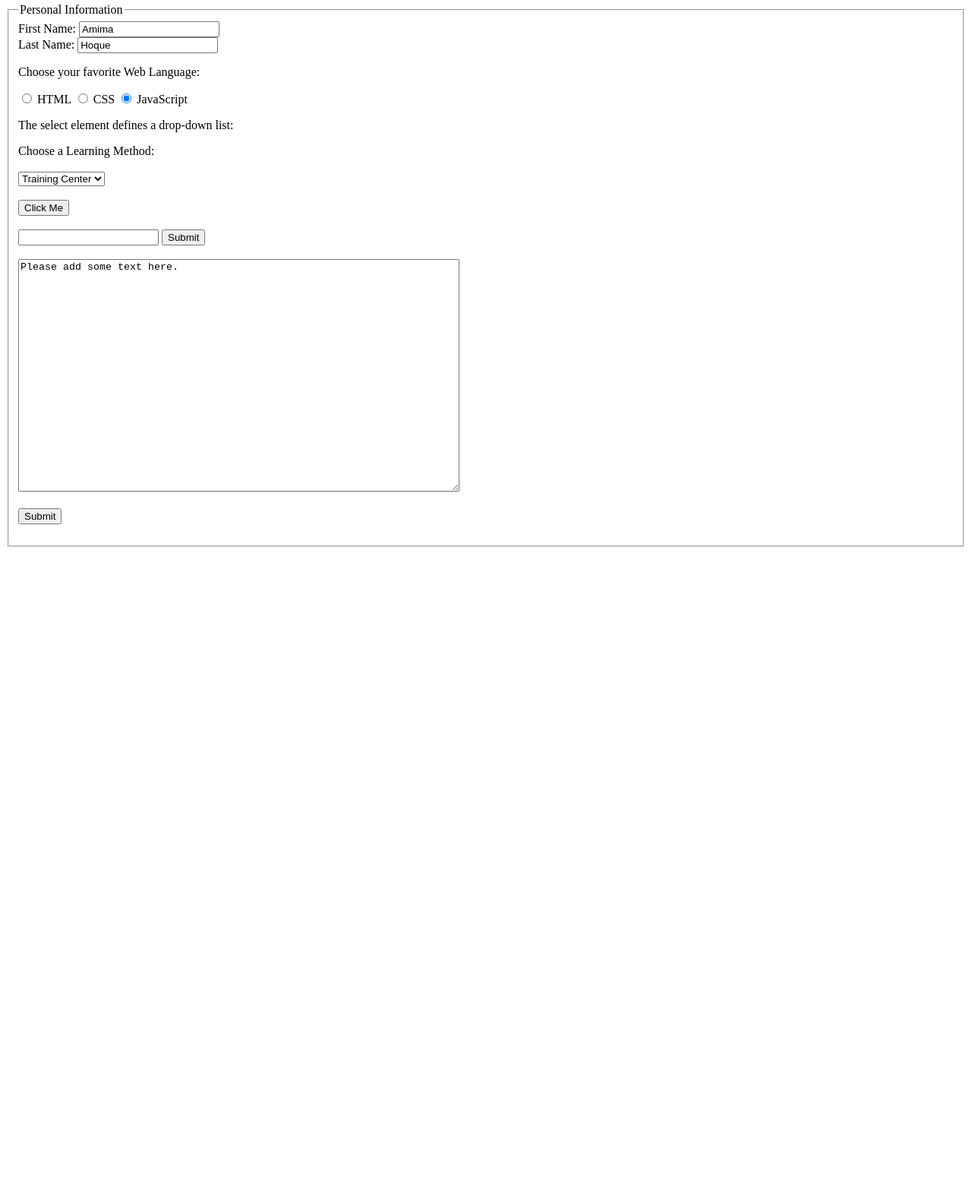
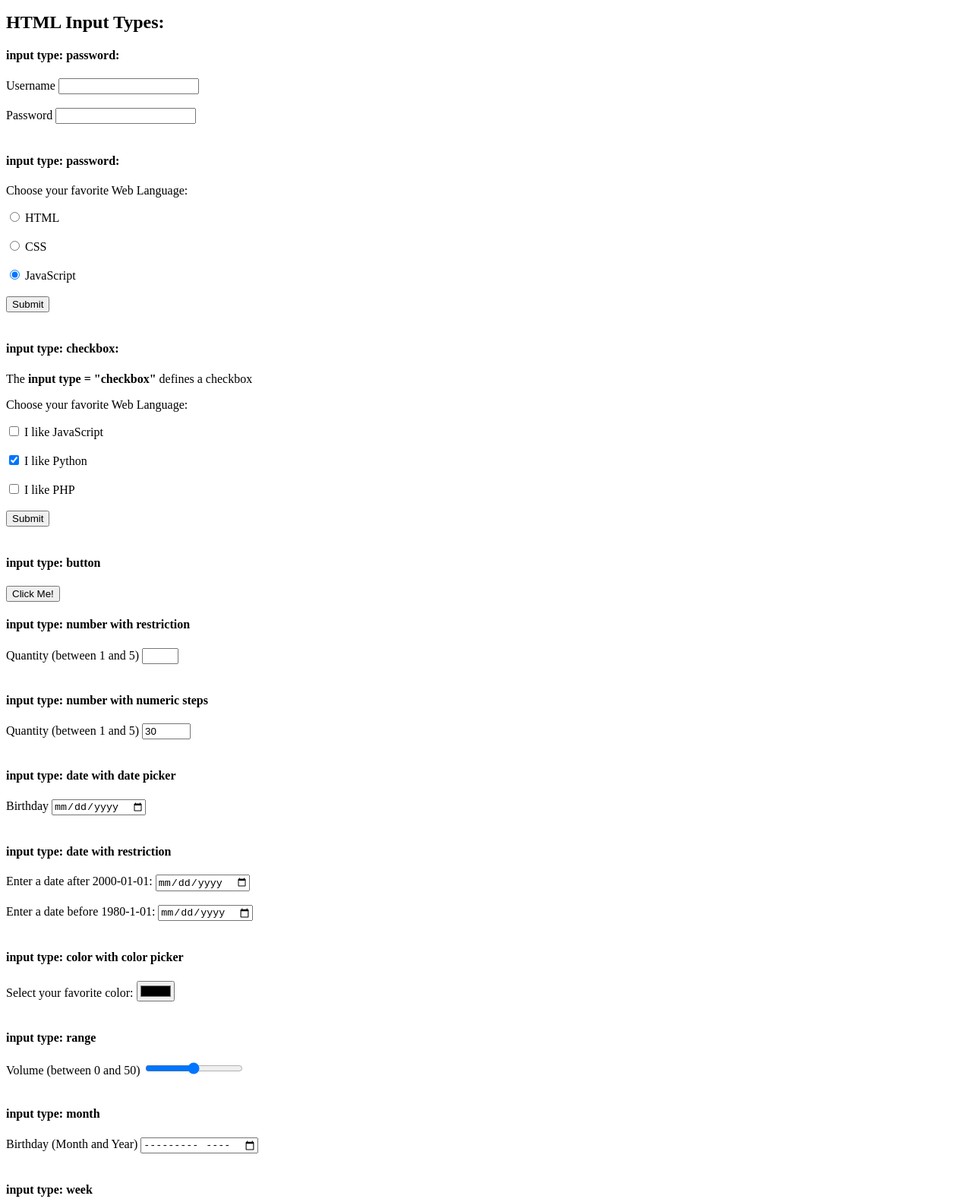
Before and after one commit to ahkamul/w3Schoolhtml, a plain HTML site: page index.html in a window 1280 px wide. Shown: the part 4-1582 px from the top of the page at 76% size. Before the commit the page ends 800 px from the top, so only its background shows below. Drawn offline with Linux system fonts and the light colour scheme.

Commit message:
Deleted the previous codes and added codes on HTML input types

```diff
--- a/index.html
+++ b/index.html
@@ -8,71 +8,136 @@
 </head>
 <body>
     <form action="">
-        <fieldset>
-            <legend>Personal Information</legend>
+        <h2>HTML Input Types:</h2>
 
-            <label for="fname">First Name:</label>
-            <input type="text" id="fname" name="fname" value="Amima"> <br>
-
-        <label for="lname">Last Name:</label>
-            <input type="text" id="lname" name="lname" value="Hoque">
-
-        <!-- Radio Button:  -->
-
-        <p>Choose your favorite Web Language:</p>
-
-        <input type="radio" id="html" name="fav-language" value="HTML">
-            <label for="html">HTML</label>
-
-        <input type="radio" id="css" name="fav-language" value="CSS">
-            <label for="css">CSS</label>
-
-        <input type="radio" id="javascript" name="fav-language" value="JavaScript" checked>
-            <label for="javascript">JavaScript</label> <br>
-
-        <!-- Select Element : -->
-
-        <p>The select element defines a drop-down list: </p>
-
-        <label for="Learning-method">Choose a Learning Method:</label> <br> <br>
-            <select name="Learning-method" id="Learning-method">
-                <option value="virtual">Virtual</option>
-                <option value="buying-course">Buying Course</option>
-                <option value="training-center" selected>Training Center</option>
-                <option value="following-vdo">Following VDO</option>
-            </select>
+        <h4>input type: password: </h4>
+        <label for="username">Username</label>
+            <input type="text" id="username" name="username"> <br> <br>
+        <label for="pwd">Password</label>
+            <input type="password" id="pwd" name="pwd">
             <br> <br>
 
-        <!-- Button:  -->
-
-        <button type="button" onclick="alert ('Hello World!!!!')">Click Me</button>
-
+        <h4>input type: password: </h4>
+        <p>Choose your favorite Web Language:</p>
+        <input type="radio" id="html" value="HTML">
+            <label for="html">HTML</label> <br> <br>
+        <input type="radio" id="css" value="CSS">
+            <label for="css">CSS</label> <br> <br>
+        <input type="radio" id="js" value="JavaScript" checked>
+            <label for="js">JavaScript</label> <br> <br>
+        <input type="submit" value="Submit">
             <br> <br>
 
-        <!-- Datalist:  -->
+        <h4>input type: checkbox: </h4>
+        <p>The <strong>input type = "checkbox"</strong> defines a checkbox</p>
+        <p>Choose your favorite Web Language:</p>
+        <input type="checkbox" id="js" name="js" value="JavaScript">
+            <label for="js">I like JavaScript</label> <br> <br>
+        <input type="checkbox" id="py" name="py" value="Python" checked>
+            <label for="Python">I like Python</label> <br> <br>
+        <input type="checkbox" id="php" name="php" value="PHP">
+            <label for="php">I like PHP</label> <br> <br>
 
-        <input list="learning-method" name="learning-method">
-        <datalist id="learning-method">
-            <option value="Virtual">
-            <option value="Buying Course">
-            <option value="Training Center">
-            <option value="Following VDO">
-        </datalist>
-        <input type="submit">
+        <input type="submit" value="Submit">
+            <br> <br>
+
+        <h4>input type: button</h4>
+
+        <input type="button" onclick="alert ('Hello World !!!')" value="Click Me!">
+
+        <h4>input type: number with restriction</h4>
+
+        <label for="quantity">Quantity (between 1 and 5)</label>
+            <input type="number" id="quantity" name="quantity" min="1" max="5">
         <br> <br>
 
-        <!-- Text Area : -->
+        <h4>input type: number with numeric steps</h4>
 
-        <textarea name="message" id="message" cols="70" rows="20">Please add some text here.</textarea>
+        <label for="quantity">Quantity (between 1 and 5)</label>
+            <input type="number" id="quantity" name="quantity" min="0" max="100" step="10" value="30">
         <br> <br>
 
+        <h4>input type: date with date picker</h4>
 
-        <!-- Submit Button:  -->
+        <label for="birthday">Birthday</label>
+            <input type="date" name="birthday" id="birthday">
+            <br> <br>
 
-        <input type="submit" value="Submit">
-        <br> <br>
+        <h4>input type: date with restriction</h4>
 
-        </fieldset>
+        <label for="datemax">Enter a date after 2000-01-01:</label>
+            <input type="date" name="datemin" id="datemin" min="2000-01-02">
+            <br> <br>
+
+        <label for="datemax">Enter a date before 1980-1-01:</label>
+           <input type="date" name="datemax" id="datemax" min="1979-12-31">
+            <br> <br>
+
+        <h4>input type: color with color picker</h4>
+
+        <label for="favcolor">Select your favorite color:</label>
+            <input type="color" id="favcolor" value="004fdc">
+            <br><br>
+
+        <h4>input type: range</h4>
+
+        <label for="vol">Volume (between 0 and 50)</label>
+            <input type="range" id="vol" name="vol" min="0" max="50">
+            <br> <br>
+
+        <h4>input type: month</h4>
+
+        <label for="bdaymonth">Birthday (Month and Year)</label>
+            <input type="month" id="bdaymonth" name="bdaymonth">
+            <br> <br>
+
+        <h4>input type: week</h4>
+
+        <label for="bdayweek">Birthday (week)</label>
+            <input type="week" id="bdayweek" name="bdayweek">
+            <br> <br>
+
+        <h4>input type: time</h4>
+
+        <label for="appt">Select a time</label>
+            <input type="time" id="appt" value="appt">
+            <br> <br>
+
+        <h4>input type: datetime</h4>
+
+        <label for="birthdaytime">Birthday (date and time)</label>
+            <input type="datetime-local" id="birthdaytime" value="birthdaytime">
+            <br> <br>
+
+        <h4>input type: email</h4>
+
+        <label for="email">Enter your email</label>
+            <input type="email" id="email" name="email">
+            <br> <br>
+
+        <h4>input type: search</h4>
+
+        <label for="gsearch">Search Google:</label>
+            <input type="search" id="gsearch" name="gsearch">
+            <br> <br>
+
+        <h4>input type: tel</h4>
+
+        <label for="phone">Enter a phone number:</label>
+            <input type="tel" id="phone" name="phone" placeholder="+88 01***-******" pattern="" required>
+            <br> <br>
+
+        <h4>input type: url</h4>
+
+        <label for="homepage">Add your homepage:</label>
+            <input type="url" id="homepage" name="homepage">
+            <br> <br>
+
+
+
+
+
+
     </form>
 </body>
 </html>
```
